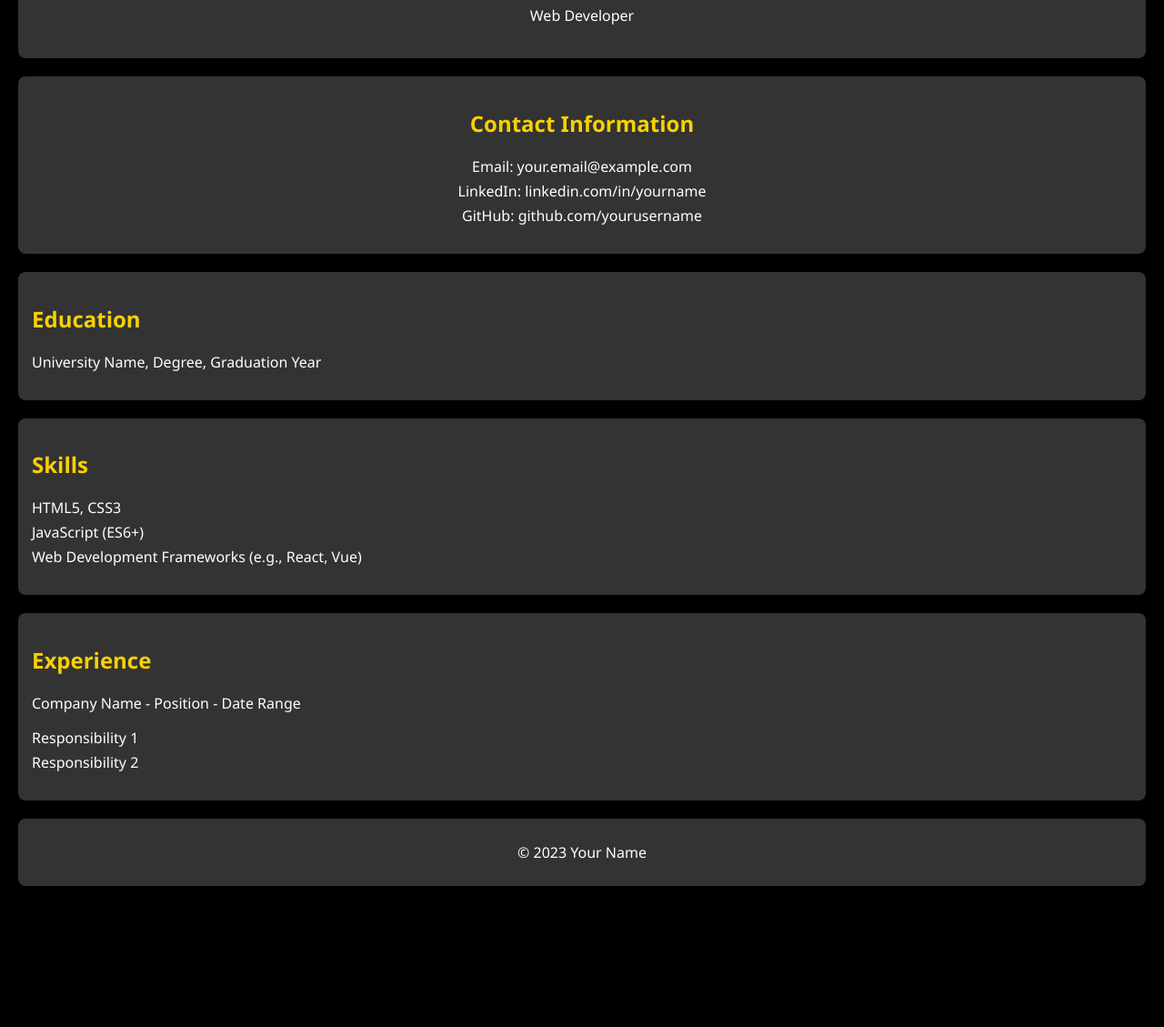
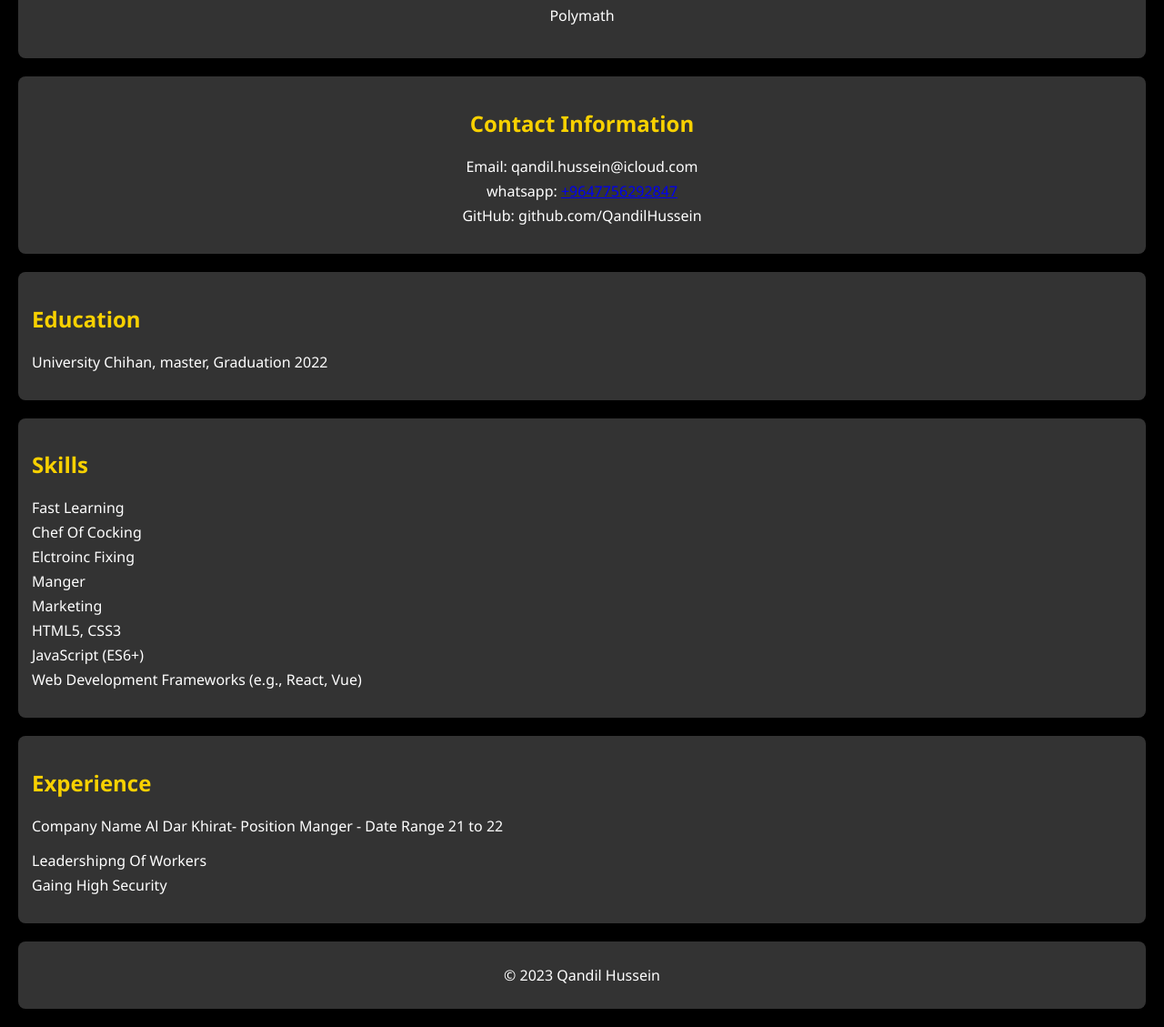
Before and after one commit to QandilHussein/Qandil, a plain HTML site: page index.html in a window 1280 px wide. Shown: the part 270-1399 px from the top of the page at 91% size. Before the commit the page ends 1264 px from the top, so only its background shows below. Drawn offline with Linux system fonts and the light colour scheme.

Commit message:
Update index.html

```diff
--- a/index.html
+++ b/index.html
@@ -3,7 +3,7 @@
 <head>
     <meta charset="UTF-8">
     <meta name="viewport" content="width=device-width, initial-scale=1.0">
-    <title>Your Name - CV</title>
+    <title>Qandil - CV</title>
     <style>
         body {
             font-family: 'Segoe UI', Tahoma, Geneva, Verdana, sans-serif;
@@ -119,29 +119,34 @@
         <div class="profile-img">
             <img src="IMG_0814.jpeg" alt="Your Name" loading="lazy">
         </div>
-        <h1>Your Name</h1>
-        <p>Web Developer</p>
+        <h1>Qandil Hussein</h1>
+        <p>Polymath</p>
     </header>
 
     <section class="contact-info">
         <h2>Contact Information</h2>
         <ul>
-            <li>Email: your.email@example.com</li>
-            <li>LinkedIn: linkedin.com/in/yourname</li>
-            <li>GitHub: github.com/yourusername</li>
+            <li>Email: qandil.hussein@icloud.com</li>
+            <li>whatsapp: <a href="call.whatsapp.com/voice/1bQmEEEYxvhdTw1YPEXYfu">+9647756292847</a></li>
+            <li>GitHub: github.com/QandilHussein</li>
             <!-- Add more contact information as needed -->
         </ul>
     </section>
 
     <section>
         <h2>Education</h2>
-        <p>University Name, Degree, Graduation Year</p>
+        <p>University Chihan, master, Graduation 2022</p>
         <!-- Add more education details as needed -->
     </section>
 
     <section>
         <h2>Skills</h2>
         <ul>
+            <li>Fast Learning</li>
+            <li>Chef Of Cocking</li>
+            <li>Elctroinc Fixing</li>
+            <li>Manger</li>
+            <li>Marketing</li>
             <li>HTML5, CSS3</li>
             <li>JavaScript (ES6+)</li>
             <li>Web Development Frameworks (e.g., React, Vue)</li>
@@ -151,16 +156,16 @@
 
     <section>
         <h2>Experience</h2>
-        <p>Company Name - Position - Date Range</p>
+        <p>Company Name Al Dar Khirat- Position Manger - Date Range 21 to 22</p>
         <ul>
-            <li>Responsibility 1</li>
-            <li>Responsibility 2</li>
+            <li>Leadershipng Of Workers</li>
+            <li>Gaing High Security</li>
             <!-- Add more experience details as needed -->
         </ul>
     </section>
 
     <footer>
-        <p>&copy; 2023 Your Name</p>
+        <p>&copy; 2023 Qandil Hussein</p>
     </footer>
 
     <script>
```
